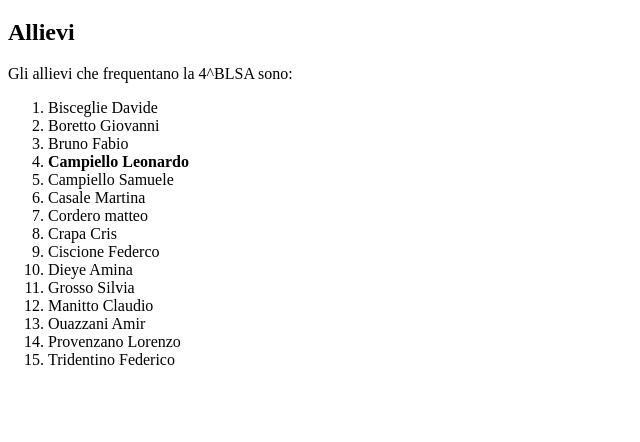
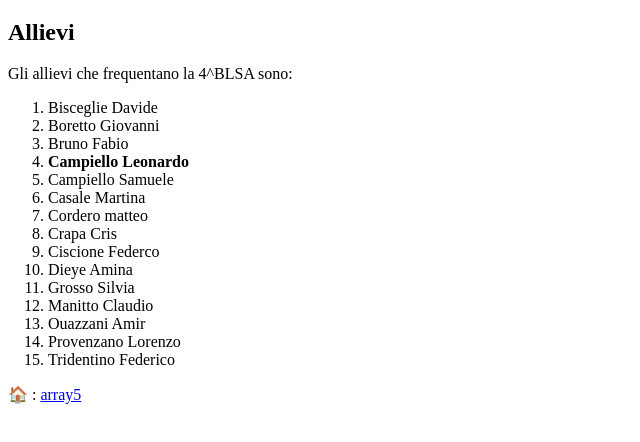
Before and after one commit to Leocanrdo/informatica, a plain HTML site: page MyBlogPag2.html in a window 1280 px wide. Shown: the part 68-510 px from the top of the page, without its empty margins (0-640 px from the left). Drawn offline with Linux system fonts and the light colour scheme.

Commit message:
Update MyBlogPag2.html

```diff
--- a/MyBlogPag2.html
+++ b/MyBlogPag2.html
@@ -32,6 +32,8 @@
 <li> Tridentino Federico </li>
 </ol>
 
+🏠 :  <a href="https://leocanrdo.github.io/informatica/MyBlogPag1.html">array5</a>
+
 
 </body>
 
```
